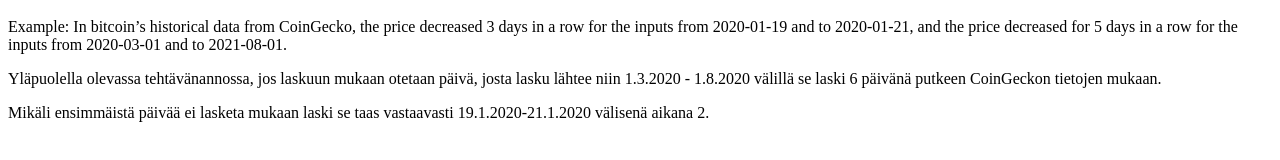
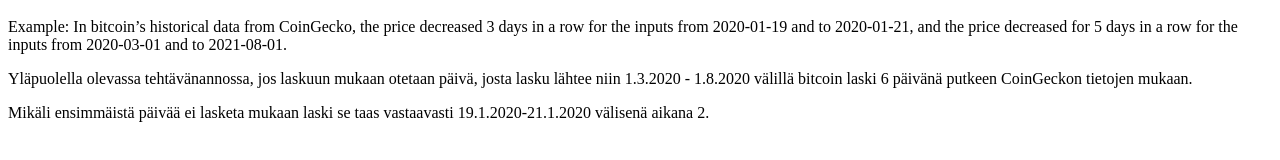
Before and after one commit to JuhaVS/roopenbitcoin, a React (Create React App) app: page / in a window 1280 px wide. Shown: the part 389-549 px from the top of the page. Built offline with nearby package versions, Linux system fonts and the light colour scheme.

Commit message:
roopenbitcoin

```diff
--- a/src/App.js
+++ b/src/App.js
@@ -85,7 +85,7 @@
       inputs from 2020-01-19 and to 2020-01-21, and the price decreased for 5 days in a row for the
       inputs from 2020-03-01 and to 2021-08-01.</p>
 
-      <p>Yläpuolella olevassa tehtävänannossa, jos laskuun mukaan otetaan päivä, josta lasku lähtee niin 1.3.2020 - 1.8.2020 välillä se
+      <p>Yläpuolella olevassa tehtävänannossa, jos laskuun mukaan otetaan päivä, josta lasku lähtee niin 1.3.2020 - 1.8.2020 välillä bitcoin
         laski 6 päivänä putkeen CoinGeckon tietojen mukaan.</p>
 
       <p>Mikäli ensimmäistä päivää ei lasketa mukaan laski se taas vastaavasti 19.1.2020-21.1.2020 välisenä aikana 2.</p>
```
